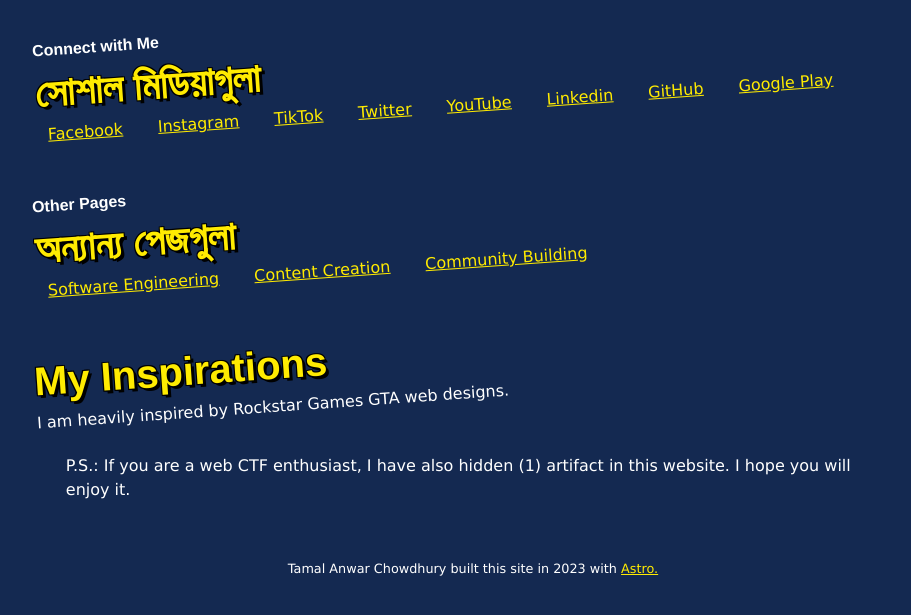
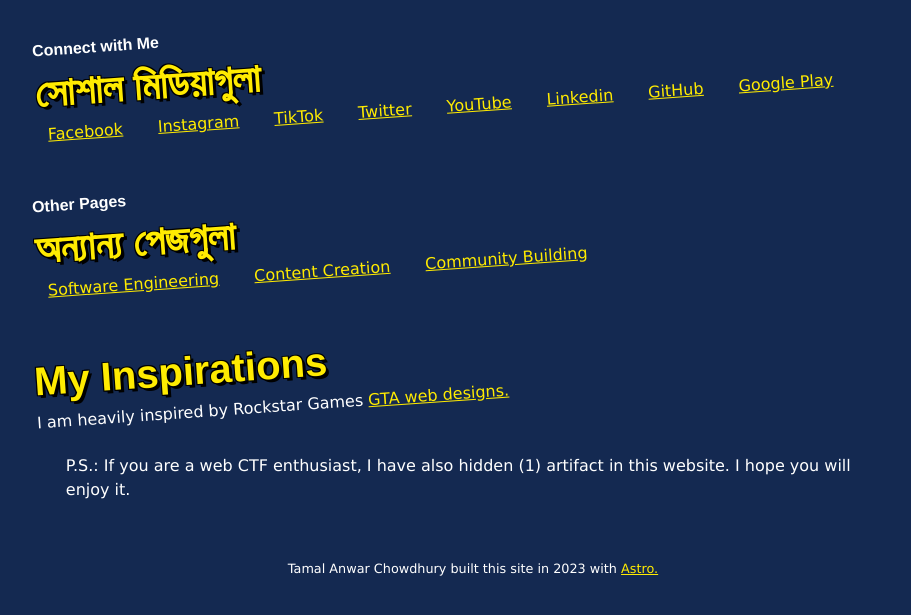
Before and after one commit to tamalchowdhury/astroresume, an Astro site: page / in a window 1280 px wide. Shown: the part 838-1453 px from the top of the page, without its empty margins (167-1078 px from the left). Built offline with nearby package versions, Linux system fonts and the light colour scheme; Astro itself is replaced by a stand-in of ours; a web font is replaced by a local one.

Commit message:
Adds gta 3 website link

```diff
--- a/src/pages/index.astro
+++ b/src/pages/index.astro
@@ -138,7 +138,12 @@
         <section>
           <div class='heading'>
             <h1 class='bangla'>My Inspirations</h1>
-            <p>I am heavily inspired by Rockstar Games GTA web designs.</p>
+            <p>
+              I am heavily inspired by Rockstar Games
+              <a href='https://classicgtasites.com/iii/' target='_blank'>
+                GTA web designs.
+              </a>
+            </p>
           </div>
           <p>
             P.S.: If you are a web CTF enthusiast, I have also hidden (1)
```
